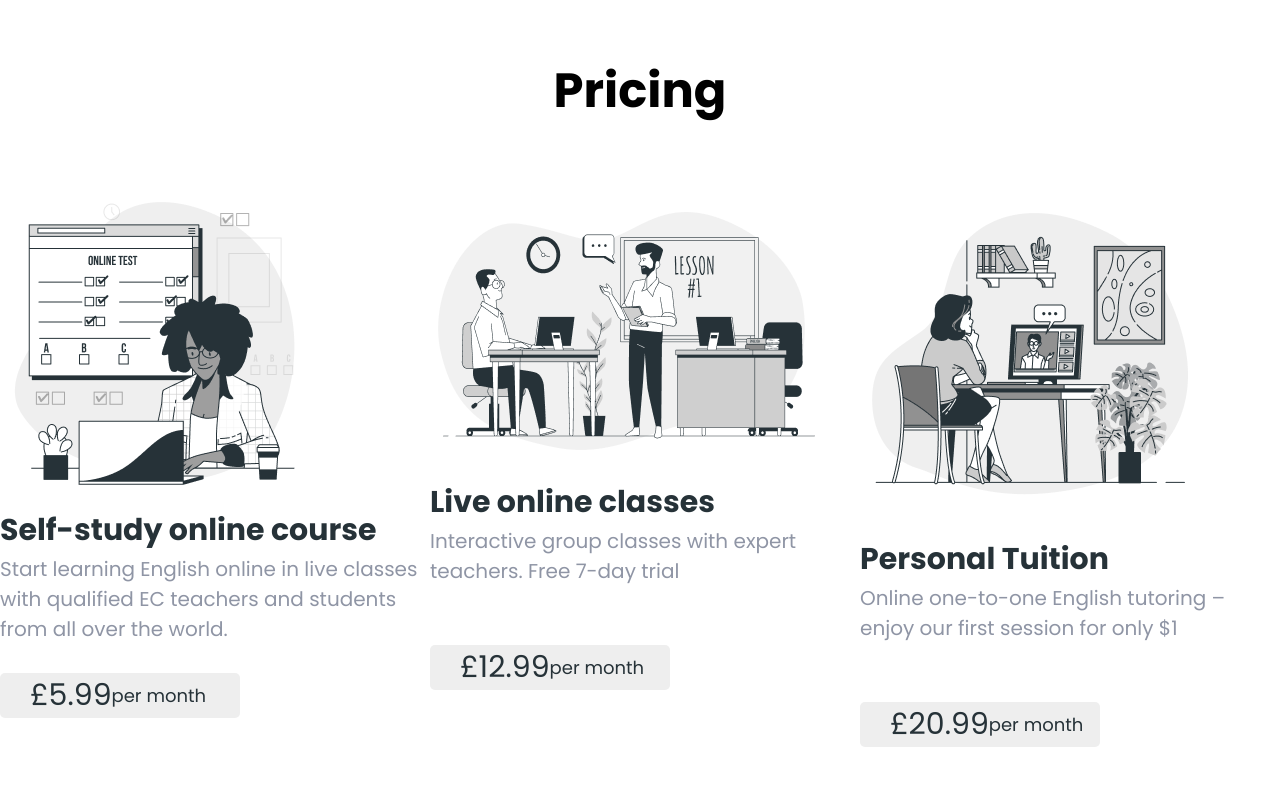
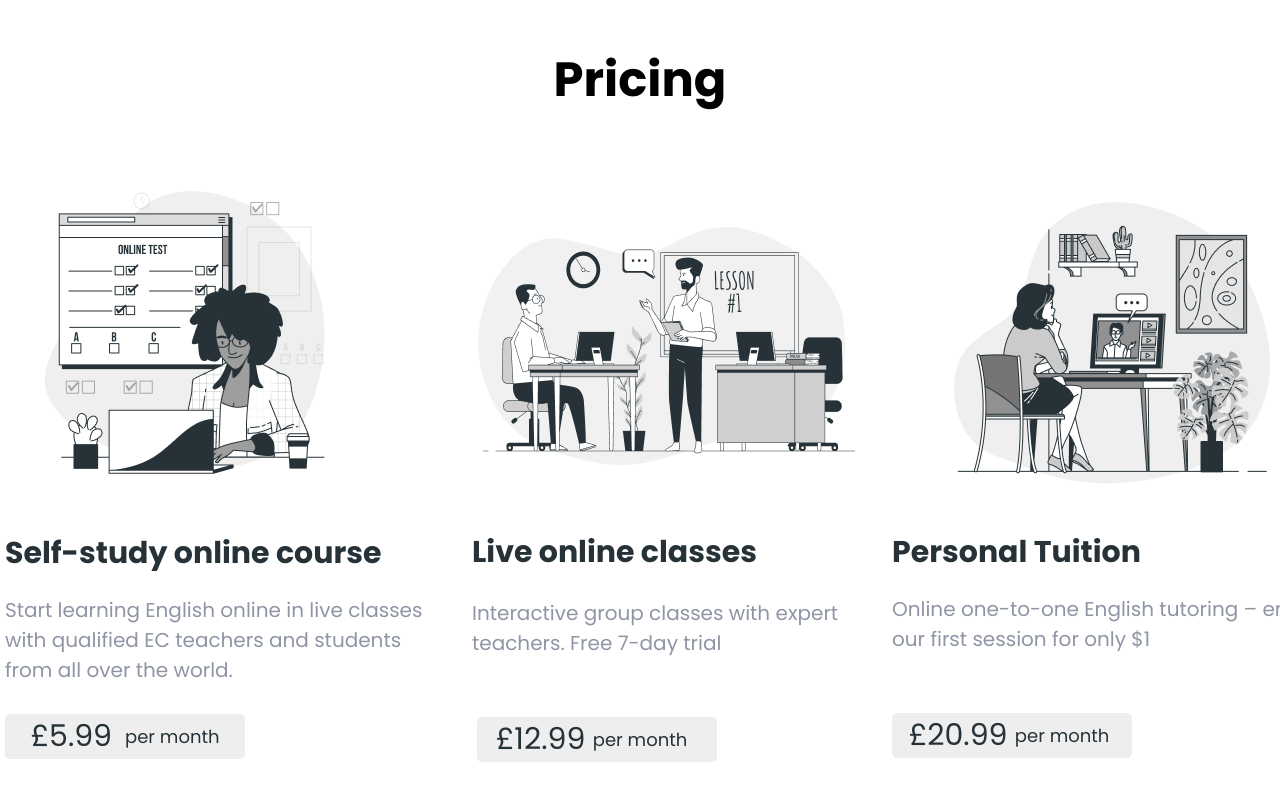
Before and after one commit to Antroks/Bitrlex, a plain HTML site: page index.html in a window 1280 px wide. Shown: the part 2911-3711 px from the top of the page. Drawn offline with Linux system fonts and the light colour scheme; a script that the page names is missing.

Commit message:
add block pricing without

```diff
--- a/css/style.css
+++ b/css/style.css
@@ -428,7 +428,7 @@ body {
 
 /* ********************************************* Pricing block *********************************************/
 .pricing {
-    padding-top: 89px;
+    padding-top: 78px;
     padding-bottom: 145px;
 }
 
@@ -438,31 +438,79 @@ body {
 .pricing__flex {
     display: flex;
     justify-content: space-between;
+    padding-left: 5px;
 }
+
 .pricing__flex-item {
 }
+.online {
+
+    margin-left: 25px;
+    margin-bottom: 34px;
+}
+
+.lesson {
+    margin-top: 26px;
+    /* margin-left: 12px; */
+    margin-bottom: 35px;
+}
+
 .pricing__flex-item .text-h3 {
     margin: 0;
+    margin-bottom: 18px;
 }
+
 
 .pricing__flex-item .text-p {
     height: 90px;
     width: 420px;
     margin-bottom: 29px;
 }
+.pricing__flex-item:nth-child(2) {
+    padding-left: 45px;
+}
+
+.pricing__flex-item:nth-child(2) .text-h3 {
+    margin-bottom: 22px;
+    margin-left: 2px;
+}
+
+.pricing__flex-item:nth-child(2) .text-p {
+    margin-left: 2px;
+}
+
+.pricing__flex-item:nth-child(3) {
+    margin-right: 16px;
+}
+
+.pricing__flex-item:nth-child(3) .text-p {
+    width: 425px;
+}
+
+
 .pricing__month {
-    padding-left: 30px;
+    padding-left: 19px;
+    padding-right: 19px;
     height: 45px;
     width: 240px;
     background-color: #eee;
     border-radius: 5px;
     display: flex;
     align-items: center;
-
-
-
+    justify-content: space-around;
 
 }
+
+.pricing__flex-item:nth-child(2) .pricing__month {
+    margin-left: 7px;
+    padding-left: 15px;
+    padding-right: 26px;
+}
+
+.pricing__flex-item:nth-child(3) .pricing__month {
+    padding-left: 13px;
+}
+
 .price {
     color: #263238;
     font-size: 30px;
@@ -473,3 +521,8 @@ body {
     font-size: 18px;
     font-weight: 400;
 }
+
+.webinar {
+    margin-left: 50px;
+    padding-bottom: 4px;
+}
--- a/index.html
+++ b/index.html
@@ -128,7 +128,7 @@
             <h2 class="text-h2">Pricing</h2>
             <div class="pricing__flex">
                 <div class="pricing__flex-item">
-                    <img src="img/Online test-bro 1.png" alt="" class="Online">
+                    <img src="img/Online test-bro 1.png" alt="" class="online">
                     <h3 class="text-h3">Self-study online course</h3>
                     <p class="text-p">Start learning English online in live classes
                         with qualified EC teachers and students
@@ -145,11 +145,11 @@
                         teachers. Free 7-day trial</p>
                     <div class="pricing__month">
                          <div class="price">£12.99</div>
-                         <div class="price-lable">per month</div>
+                         <div class="price-lable"> per month</div>
                     </div>
                 </div>
                 <div class="pricing__flex-item">
-                    <img src="img/Webinar-bro 2.png" alt="" class="Webinar">
+                    <img src="img/Webinar-bro 2.png" alt="" class="webinar">
                     <h3 class="text-h3">Personal Tuition</h3>
                     <p class="text-p">Online one-to-one English tutoring – enjoy
                         our first session for only $1</p>
```
